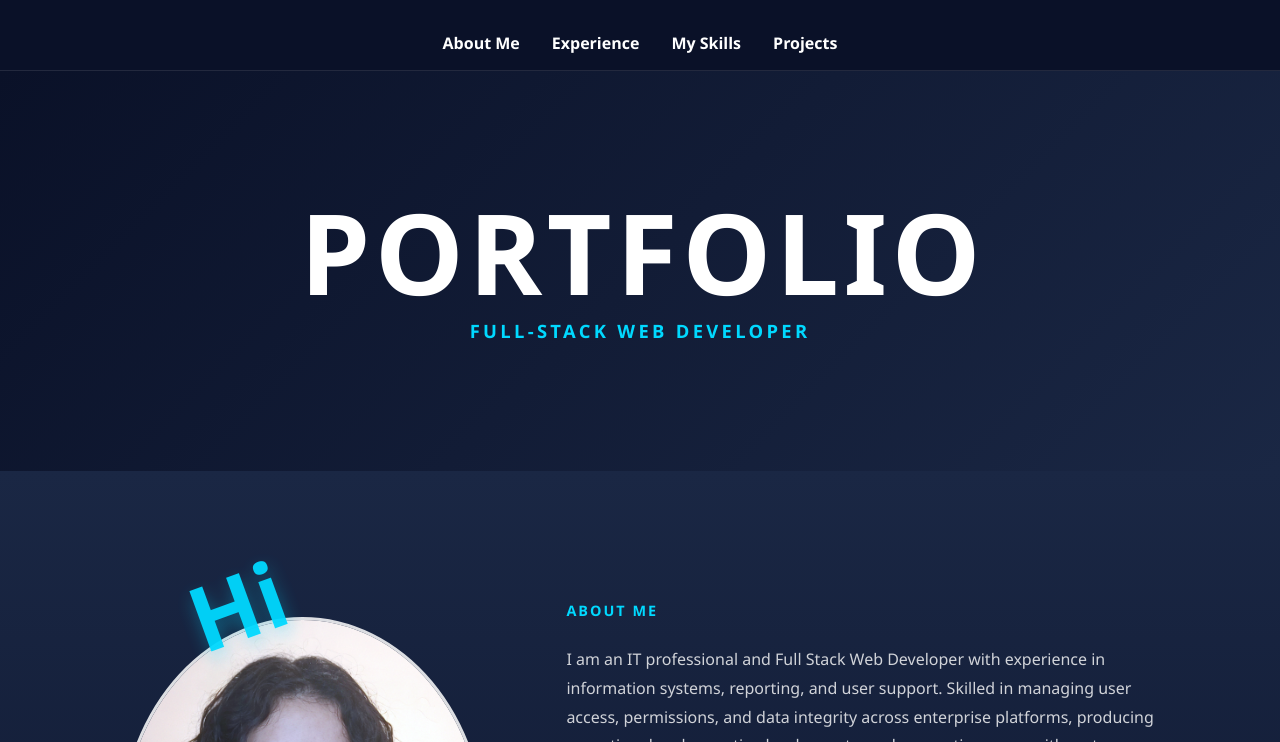
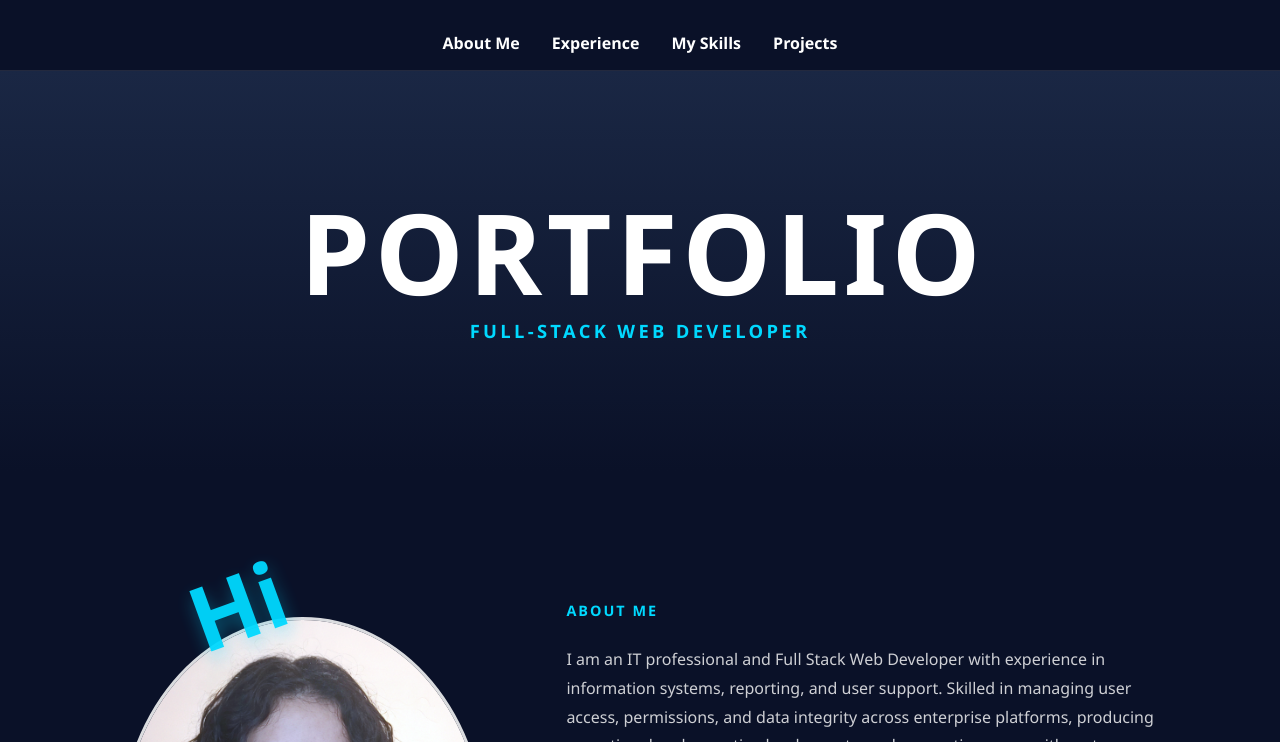
Before and after one commit to Laura-LM/portfolio, a plain HTML site: page index.html in a window 1280 px wide. Shown: the top 742 px of the page. Drawn offline with Linux system fonts and the light colour scheme.

Commit message:
new color in the background

```diff
--- a/style.css
+++ b/style.css
@@ -47,7 +47,7 @@ a {
 
 /* HERO */
 .hero {
-  background: linear-gradient(135deg, #0a1128 0%, #1a2744 100%);
+  background: linear-gradient(180deg, #1a2744, #0a1128);
   display: flex;
   align-items: center;
   justify-content: center;
@@ -94,7 +94,7 @@ a {
 
 /* ABOUT ME */
 .about-me {
-  background: linear-gradient(180deg, #1a2744, #0a1128);
+  /* background: linear-gradient(180deg, #1a2744, #0a1128); */
   padding: 8rem 8%;
   color: #fff;
 }
```
